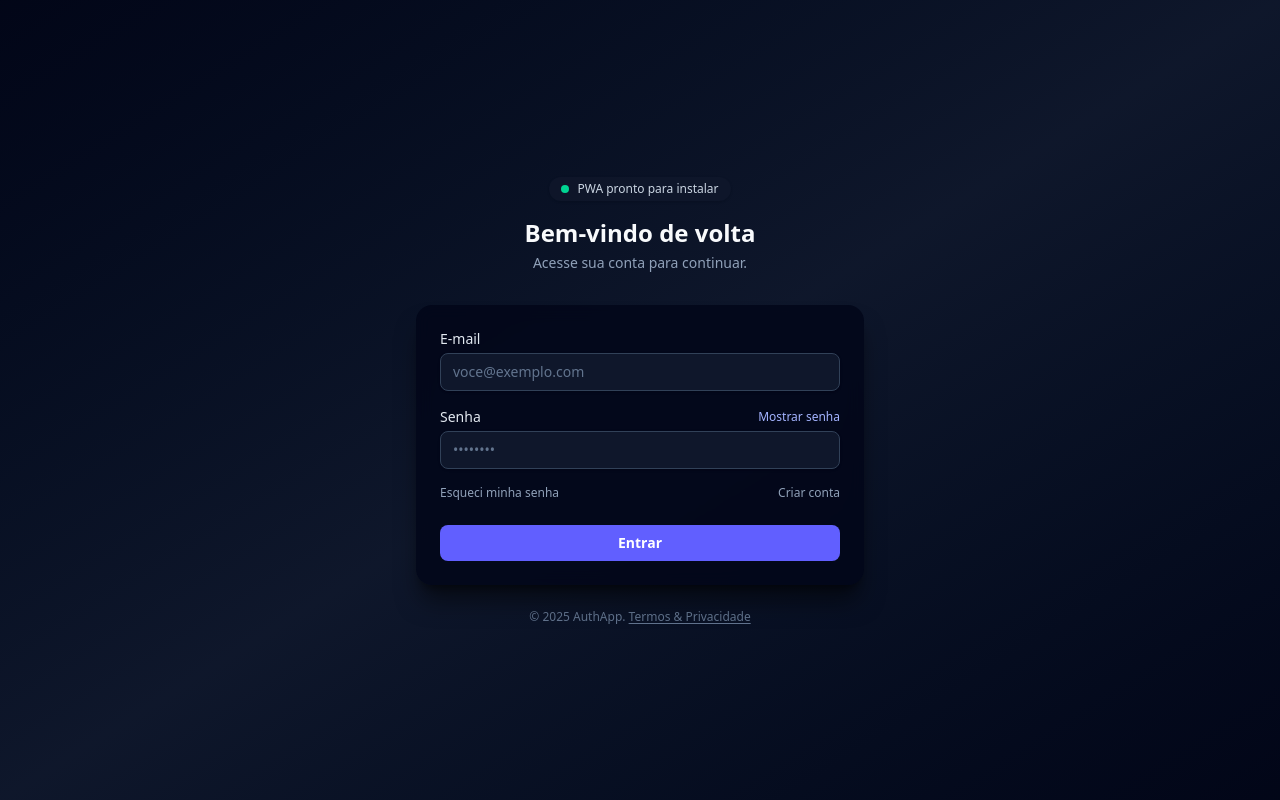
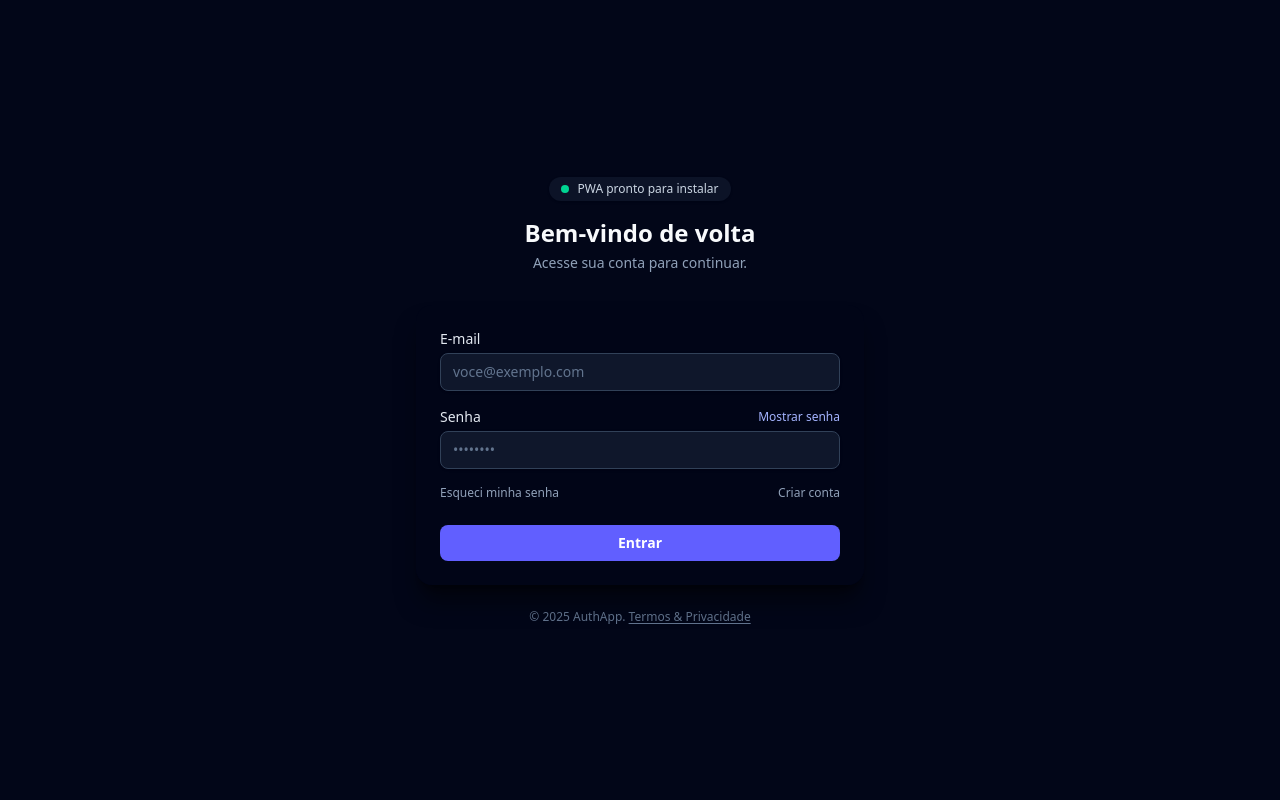
Before and after one commit to guilhermecardosocruz/appmodelo, a Next.js app: page /login in a window 1280 px wide. Built offline with nearby package versions, Linux system fonts and the light colour scheme.

Commit message:
fix(ui): remover gradiente e voltar fundo sólido no auth layout

```diff
--- a/components/auth/AuthLayout.tsx
+++ b/components/auth/AuthLayout.tsx
@@ -8,16 +8,14 @@ type AuthLayoutProps = {
 
 export function AuthLayout({ title, subtitle, children }: AuthLayoutProps) {
   return (
-    <div className="flex min-h-screen items-center justify-center bg-gradient-to-br from-slate-950 via-slate-900 to-slate-950 px-4">
+    <div className="flex min-h-screen items-center justify-center bg-slate-950 px-4">
       <div className="w-full max-w-md">
         <div className="mb-8 text-center">
           <div className="inline-flex items-center gap-2 rounded-full bg-slate-900/80 px-3 py-1 text-xs text-slate-300 shadow">
             <span className="h-2 w-2 rounded-full bg-emerald-400" />
             <span>PWA pronto para instalar</span>
           </div>
-          <h1 className="mt-4 text-2xl font-semibold text-slate-50">
-            {title}
-          </h1>
+          <h1 className="mt-4 text-2xl font-semibold text-slate-50">{title}</h1>
           <p className="mt-1 text-sm text-slate-400">{subtitle}</p>
         </div>
 
```
